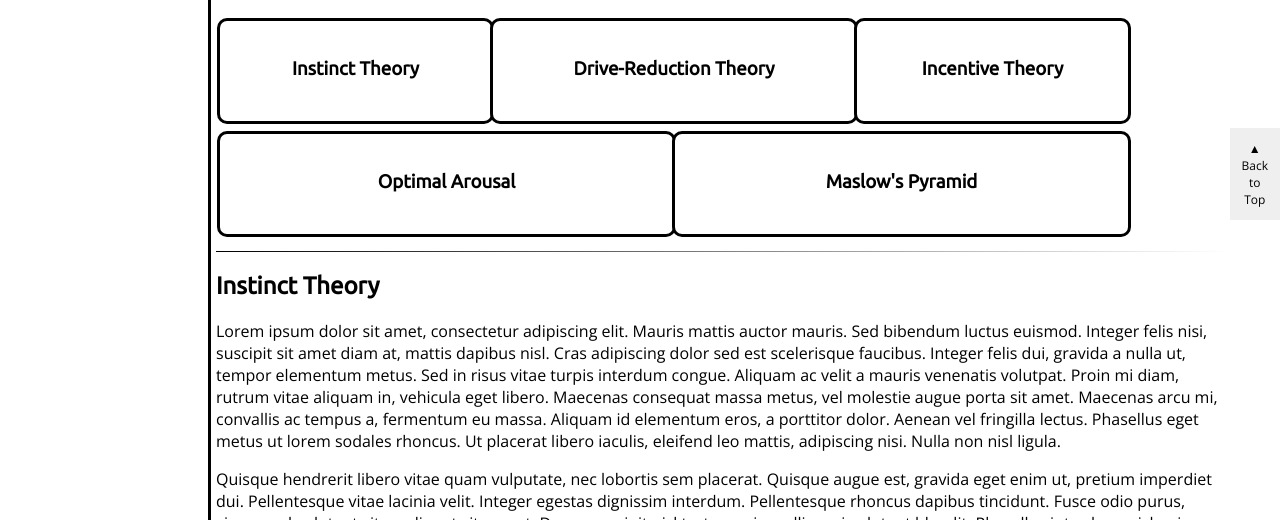
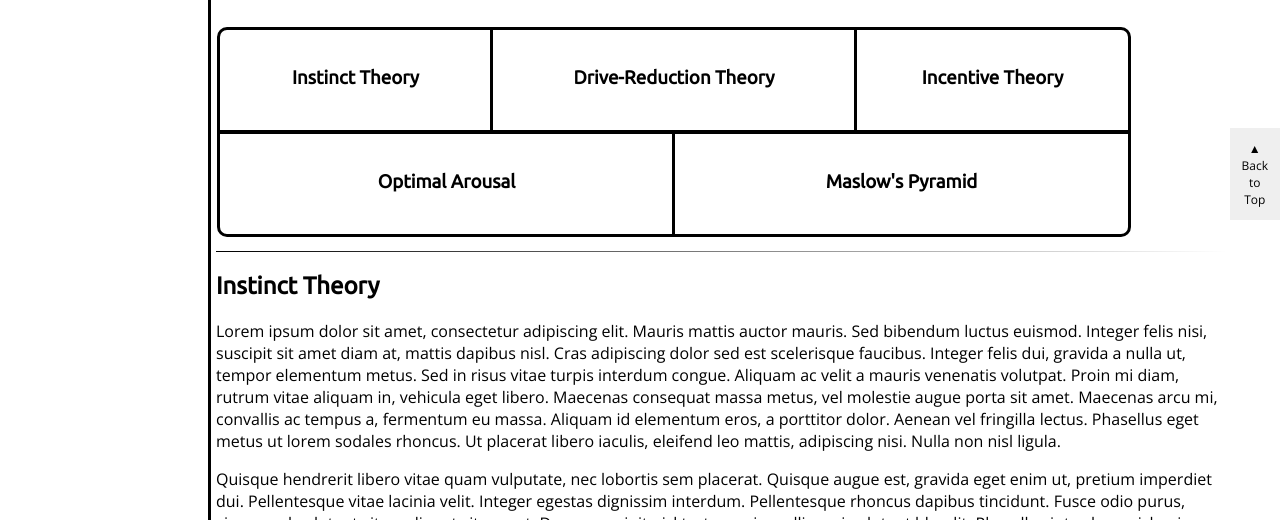
Before and after one commit to mt-xing/APPsychProject, a plain HTML site: page index.html in a window 1280 px wide. Shown: the part 580-1100 px from the top of the page. Drawn offline with nearby package versions, Linux system fonts and the light colour scheme.

Commit message:
TOC Spacing Fix
-Fixed Spacing in TOC; Everything's touching now
-Changed curves; only the corners have a border-radius

```diff
--- a/Style.css
+++ b/Style.css
@@ -113,7 +113,6 @@ h2, h3, h4, h5, h6{
 	display:inline-block;
 	border-style:solid;
 	border-color:black;
-    border-radius:10px;
 	margin:0;
 	text-align:center;
 	background-color:white;
@@ -124,6 +123,11 @@ h2, h3, h4, h5, h6{
     width:100%;
     color:black;
 	text-decoration:none;
+}
+
+.MainContainer nav .R1 a{
+    position:relative;
+    top:9px;
 }
 
 .MainContainer nav .BR div{
@@ -159,6 +163,20 @@ nav h3{
 
 #LongRow{
     width:40%;
+}
+
+#TL{
+    /*Adds the curves individually*/
+    border-top-left-radius:10px;
+}
+#TR{
+    border-top-right-radius:10px;
+}
+#BL{
+    border-bottom-left-radius:10px;
+}
+#BR{
+    border-bottom-right-radius:10px;
 }
 
 /*
--- a/index.html
+++ b/index.html
@@ -48,7 +48,7 @@ Lorem ipsum dolor sit amet, consectetur adipiscing elit. Mauris mattis auctor ma
                 <table>
 				    <tr class="BR R1">
                         <td colspan="2">
-                            <a data-scroll href="#Instinct"><div>
+                            <a id="TL" data-scroll href="#Instinct"><div>
                                 <h3>Instinct Theory</h3>
                                 <img src="Images/Untitled-1.png" class="NavImg" /><br />
 
@@ -62,7 +62,7 @@ Lorem ipsum dolor sit amet, consectetur adipiscing elit. Mauris mattis auctor ma
                             </div></a>
                         </td>
                         <td colspan="2">
-                            <a data-scroll href="#Incentive"><div>
+                            <a id="TR" data-scroll href="#Incentive"><div>
 
                            <h3>Incentive Theory</h3>
 					       <img src="Images/Carrot_on_a_Stick.png" class="NavImg" /><br />
@@ -72,14 +72,14 @@ Lorem ipsum dolor sit amet, consectetur adipiscing elit. Mauris mattis auctor ma
                     </tr>
                     <tr class="BR R2">
                         <td colspan="3">
-                            <a data-scroll href="#Arousal"><div>
+                            <a id="BL" data-scroll href="#Arousal"><div>
                             <h3>Optimal Arousal</h3>
                             <img src="Images/Optimal.png" class="NavImg" /><br />
 
                             </div></a>
                         </td>
                         <td colspan="3">
-                            <a data-scroll href="#Maslow"><div>
+                            <a id="BR" data-scroll href="#Maslow"><div>
                             <h3>Maslow's Pyramid</h3>
                             <img src="Images/MaslowsPyramid.png" class="NavImg" /><br />
 
```
